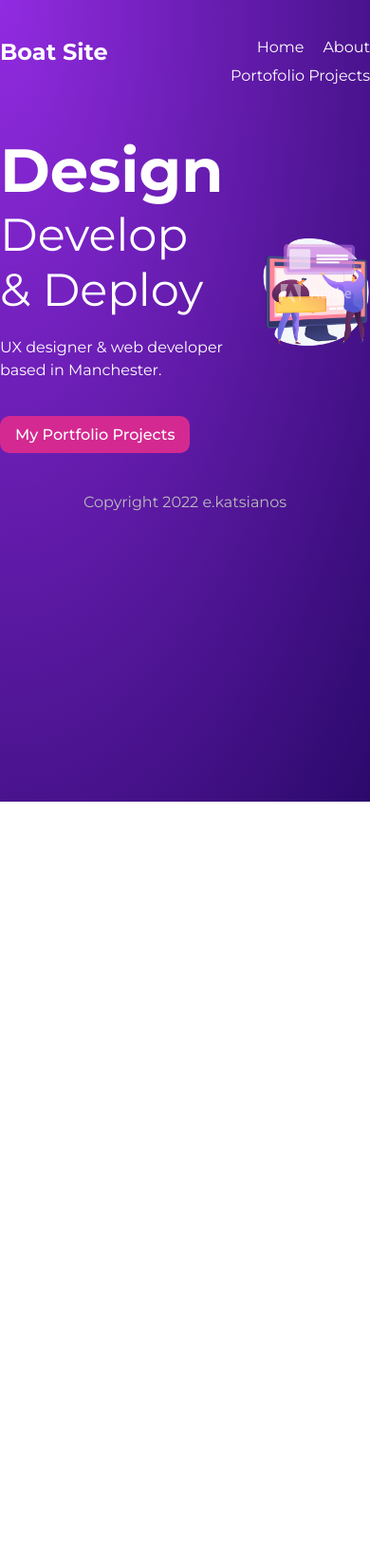
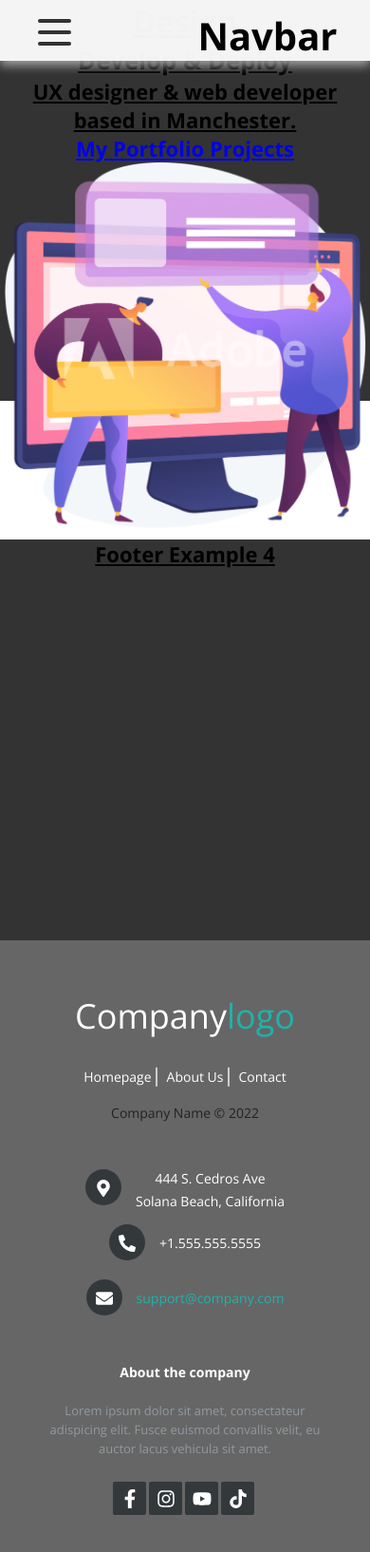
Before and after one commit to eyripidiska/gatsby-demo, a Gatsby site: page / in a window 390 px wide. Shown: the whole page at 95% size. Before the commit the page ends 844 px from the top, so only its background shows below. Built offline with nearby package versions, Linux system fonts and the light colour scheme; Gatsby itself is replaced by a stand-in of ours.

Commit message:
add nav bar and footer

```diff
--- /dev/null
+++ b/src/components/Footer.js
@@ -0,0 +1,66 @@
+import React from 'react'
+import * as styles from '../styles/footer.module.css'
+import { FaInstagram, FaFacebookF, FaYoutube, FaTiktok, FaMapMarkerAlt, FaPhoneAlt, FaEnvelope } from 'react-icons/fa';
+import { Link } from 'gatsby';
+
+export default function Footer() {
+  return (
+    <div><section>Footer Example 4</section>
+    <footer className={styles.footerDistributed}>
+
+          <div className={styles.footerLeft}>
+
+            <h3>Company<span>logo</span></h3>
+
+            <p className={styles.footerLinks}>
+              <a href="#" className={styles.link1}>Homepage</a>
+
+              <a href="#">About Us</a>
+
+              <a href="#">Contact</a>
+
+            </p>
+
+            <p className={styles.footerCompanyName}>Company Name © 2022</p>
+          </div>
+
+          <div className={styles.footerCenter}>
+
+            <div>
+              <i><FaMapMarkerAlt style={{verticalAlign:'2', fontSize:'18'}}/></i>
+              <p><span>444 S. Cedros Ave</span> Solana Beach, California</p>
+            </div>
+
+            <div>
+              <i><FaPhoneAlt style={{verticalAlign:'2', fontSize:'18'}}/></i>
+              <p>+1.555.555.5555</p>
+            </div>
+
+            <div>
+              <i><FaEnvelope style={{verticalAlign:'2', fontSize:'18'}}/></i>
+              <p><a href="mailto:support@company.com">support@company.com</a></p>
+            </div>
+
+          </div>
+
+          <div className={styles.footerRight}>
+
+            <p className={styles.footerCompanyAbout}>
+              <span>About the company</span>
+              Lorem ipsum dolor sit amet, consectateur adispicing elit. Fusce euismod convallis velit, eu auctor lacus vehicula sit amet.
+            </p>
+
+            <div className={styles.footerIcons}>
+
+              <Link to="https://tiktok.com/tasos.katsianos" target="_blank"><FaFacebookF style={{verticalAlign:'-3'}}/></Link>
+              <Link to="https://tiktok.com/tasos.katsianos" target="_blank"><FaInstagram style={{verticalAlign:'-3'}}/></Link>
+              <Link to="https://tiktok.com/tasos.katsianos" target="_blank"><FaYoutube style={{verticalAlign:'-3'}}/></Link>
+              <Link to="https://tiktok.com/tasos.katsianos" target="_blank"><FaTiktok style={{verticalAlign:'-3'}}/></Link>
+
+            </div>
+
+          </div>
+
+        </footer></div>
+  )
+}
--- a/src/components/Layout.js
+++ b/src/components/Layout.js
@@ -1,5 +1,6 @@
 import React from 'react'
 import Navbar from './Navbar';
+import Footer from './Footer';
 import '../styles/global.css'
 
 export default function Layout({children}) {
@@ -9,9 +10,10 @@ export default function Layout({children}) {
         <div className='content'>
             {children}
         </div>
-        <footer>
+        <Footer />
+{/*         <footer>
           <p>Copyright 2022 e.katsianos</p>
-        </footer>
+        </footer> */}
     </div>
   )
 }
--- a/src/components/Navbar.js
+++ b/src/components/Navbar.js
@@ -1,5 +1,6 @@
 import React from 'react'
 import { Link, graphql, useStaticQuery } from 'gatsby';
+import * as styles from '../styles/Navbar.module.css'
 
 export default function Navbar() {
   const data = useStaticQuery(graphql`
@@ -15,12 +16,20 @@ export default function Navbar() {
   const {title} = data.site.siteMetadata
 
   return (
-    <nav>
-        <h1>{title}</h1>
-        <div className='links'>
-            <Link to="/">Home</Link>
-            <Link to="/about">About</Link>
-            <Link to="/projects">Portofolio Projects</Link>
+        <nav className={styles.navbar}>
+        <div className={`${styles['navbarContainer']} ${styles['container']}`}>
+            <input type="checkbox" name="" id="" />
+            <div className={styles.hamburgerLine}>
+                <span className={`${styles['line']} ${styles['line1']}`}></span>
+                <span className={`${styles['line']} ${styles['line2']}`}></span>
+                <span className={`${styles['line']} ${styles['line3']}`}></span>
+            </div>
+            <ul className={styles.menusItems}>
+                <li><a href="#">Homepage</a></li>
+                <li><a href="#">About Us</a></li>
+                <li><a href="#">Contact</a></li>
+            </ul>
+            <h1 className={styles.logo}>Navbar</h1>
         </div>
     </nav>
   )
--- /dev/null
+++ b/src/styles/Navbar.module.css
@@ -0,0 +1,180 @@
+*,
+*::after,
+*::before{
+    box-sizing: border-box;
+    padding: 0;
+    margin: 0;
+}
+
+.html{
+    font-size: 62.5%;
+}
+
+.navbar input[type="checkbox"],
+.navbar .hamburgerLine {
+    display: none;
+}
+
+.container {
+    max-width: 1200px;
+    width: 90%;
+    margin: auto;
+}
+
+.navbar {
+    box-shadow: 0px 5px 10px 0px #aaa;
+    position: fixed;
+    width: 100%;
+    background: #fff;
+    color: #000;
+    opacity: 0.85;
+    z-index: 100;
+}
+
+.navbarContainer {
+    display: flex;
+    justify-content: space-between;
+    height: 64px;
+    align-items: center;
+}
+
+.menusItems {
+    order: 2;
+    display: flex;
+}
+.logo {
+    order: 1;
+    font-size: 2.3rem;
+}
+
+.menusItems li {
+    list-style: none;
+    margin-left: 1.5rem;
+    font-size: 1.3rem;
+}
+
+.navbar a {
+    color: #444;
+    text-decoration: none;
+    font-weight: 500;
+    transition: color 0.3s ease-in-out;
+}
+
+.navbar a:hover {
+    color: #117964;
+}
+
+@media (max-width: 768px) {
+    .navbar{
+        opacity: 0.95;
+    }
+
+    .navbarContainer input[type="checkbox"],
+    .navbarContainer .hamburgerLine {
+        display: block;
+    }
+
+    .navbarContainer {
+        display: block;
+        position: relative;
+        height: 64px;
+    }
+
+    .navbarContainer input[type="checkbox"] {
+        position: absolute;
+        display: block;
+        height: 32px;
+        width: 30px;
+        top: 20px;
+        left: 20px;
+        z-index: 5;
+        opacity: 0;
+        cursor: pointer;
+    }
+
+    .navbarContainer .hamburgerLine {
+        display: block;
+        height: 28px;
+        width: 35px;
+        position: absolute;
+        top: 20px;
+        left: 20px;
+        z-index: 2;
+        display: flex;
+        flex-direction: column;
+        justify-content: space-between;
+    }
+
+    .navbarContainer .hamburgerLine .line {
+        display: block;
+        height: 4px;
+        width: 100%;
+        border-radius: 10px;
+        background: #333;
+    }
+
+    .navbarContainer .hamburgerLine .line1 {
+        transform-origin: 0% 0%;
+        transition: transform 0.3s ease-in-out;
+    }
+
+    .navbarContainer .hamburgerLine .line2 {
+        transition: transform 0.2s ease-in-out;
+    }
+
+    .navbarContainer .hamburgerLine .line3 {
+        transform-origin: 0% 100%;
+        transition: transform 0.3s ease-in-out;
+    }
+
+    .navbar .menusItems {
+        padding-top: 100px;
+        background: #fff;
+        height: 100vh;
+        max-width: 300px;
+        transform: translate(-150%);
+        display: flex;
+        flex-direction: column;
+        margin-left: -40px;
+        padding-left: 40px;
+        transition: transform 0.5s ease-in-out;
+        box-shadow:  5px 0px 10px 0px #aaa;
+        overflow: scroll;
+    }
+
+    .navbar .menusItems li {
+        margin-bottom: 1.8rem;
+        font-size: 1.1rem;
+        font-weight: 500;
+    }
+
+    .logo {
+        position: absolute;
+        top: 10px;
+        right: 15px;
+        font-size: 2.5rem;
+    }
+
+    .navbarContainer input[type="checkbox"]:checked ~ .menusItems {
+        transform: translateX(0);
+    }
+
+    .navbarContainer input[type="checkbox"]:checked ~ .hamburgerLine .line1 {
+        transform: rotate(45deg);
+    }
+
+    .navbarContainer input[type="checkbox"]:checked ~ .hamburgerLine .line2 {
+        transform: scaleY(0);
+    }
+
+    .navbarContainer input[type="checkbox"]:checked ~ .hamburgerLine .line3 {
+        transform: rotate(-45deg);
+    }
+
+}
+
+@media (max-width: 500px) {
+    .navbarContainer input[type="checkbox"]:checked ~ .logo{
+        display: none;
+    }
+}
--- /dev/null
+++ b/src/styles/footer.module.css
@@ -0,0 +1,200 @@
+@import url(https://fonts.googleapis.com/css?family=Open+Sans:400,500,300,700);
+
+* {
+  font-family: Open Sans;
+}
+
+section {
+  width: 100%;
+  display: inline-block;
+  background: #333;
+  height: 50vh;
+  text-align: center;
+  font-size: 22px;
+  font-weight: 700;
+  text-decoration: underline;
+}
+
+.footerDistributed {
+	background: #666;
+	box-shadow: 0 1px 1px 0 rgba(0, 0, 0, 0.12);
+	box-sizing: border-box;
+	width: 100%;
+	text-align: left;
+	font: bold 16px sans-serif;
+	padding: 55px 50px;
+}
+
+.footerDistributed .footerLeft,
+.footerDistributed .footerCenter,
+.footerDistributed .footerRight {
+	display: inline-block;
+	vertical-align: top;
+}
+
+/* Footer left */
+
+.footerDistributed .footerLeft {
+	width: 40%;
+}
+
+/* The company logo */
+
+.footerDistributed h3 {
+	color:  #ffffff;
+	font: normal 36px 'Open Sans', cursive;
+	margin: 0;
+}
+
+.footerDistributed h3 span {
+	color:  lightseagreen;
+}
+
+/* Footer links */
+
+.footerDistributed .footerLinks {
+	color:  #ffffff;
+	margin: 20px 0 12px;
+	padding: 0;
+}
+
+.footerDistributed .footerLinks a {
+	display:inline-block;
+	line-height: 1.8;
+  font-weight:400;
+	text-decoration: none;
+	color:  inherit;
+}
+
+.footerDistributed .footerCompanyName {
+	color:  #222;
+	font-size: 14px;
+	font-weight: normal;
+	margin: 0;
+}
+
+/* Footer Center */
+
+.footerDistributed .footerCenter {
+	width: 35%;
+}
+
+.footerDistributed .footerCenter i {
+	background-color:  #33383b;
+	color: #ffffff;
+	font-size: 25px;
+	width: 38px;
+	height: 38px;
+	border-radius: 50%;
+	text-align: center;
+	line-height: 42px;
+	margin: 10px 15px 10px -10px;
+	vertical-align: middle;
+    display: inline-block;
+
+}
+
+.footerDistributed .footerCenter i.faEnvelope {
+	font-size: 17px;
+	line-height: 38px;
+}
+
+.footerDistributed .footerCenter p {
+	display: inline-block;
+	color: #ffffff;
+    font-weight:400;
+	vertical-align: middle;
+	margin:0;
+}
+
+.footerDistributed .footerCenter p span {
+	display:block;
+	font-weight: normal;
+	font-size:14px;
+	line-height:2;
+}
+
+.footerDistributed .footerCenter p a {
+	color:  lightseagreen;
+	text-decoration: none;;
+}
+
+.footerDistributed .footerLinks a:before {
+  content: "|";
+  font-weight:300;
+  font-size: 20px;
+  left: 0;
+  color: #fff;
+  display: inline-block;
+  padding-right: 5px;
+}
+
+.footerDistributed .footerLinks .link1:before {
+  content: none;
+}
+
+/* Footer Right */
+
+.footerDistributed .footerRight {
+	width: 20%;
+}
+
+.footerDistributed .footerCompanyAbout {
+	line-height: 20px;
+	color:  #92999f;
+	font-size: 13px;
+	font-weight: normal;
+	margin: 0;
+}
+
+.footerDistributed .footerCompanyAbout span {
+	display: block;
+	color:  #ffffff;
+	font-size: 14px;
+	font-weight: bold;
+	margin-bottom: 20px;
+}
+
+.footerDistributed .footerIcons {
+	margin-top: 25px;
+}
+
+.footerDistributed .footerIcons a {
+	display: inline-block;
+	width: 35px;
+	height: 35px;
+	cursor: pointer;
+	background-color:  #33383b;
+	border-radius: 2px;
+
+	font-size: 20px;
+	color: #ffffff;
+	text-align: center;
+	line-height: 35px;
+
+	margin-right: 3px;
+	margin-bottom: 5px;
+}
+
+/* If you don't want the footer to be responsive, remove these media queries */
+
+@media (max-width: 880px) {
+
+	.footerDistributed {
+		font: bold 14px sans-serif;
+	}
+
+	.footerDistributed .footerLeft,
+	.footerDistributed .footerCenter,
+	.footerDistributed .footerRight {
+		display: block;
+		width: 100%;
+		margin-bottom: 40px;
+		text-align: center;
+	}
+
+	.footerDistributed .footerCenter i {
+		margin-left: 0;
+	}
+
+}
--- a/src/styles/global.css
+++ b/src/styles/global.css
@@ -1,4 +1,4 @@
-@import url('https://fonts.googleapis.com/css2?family=Montserrat:wght@300;400;500;700&display=swap');
+/* @import url('https://fonts.googleapis.com/css2?family=Montserrat:wght@300;400;500;700&display=swap');
 
 * {
   margin: 0;
@@ -17,11 +17,11 @@ body {
 p {
   margin: 16px auto;
   line-height: 1.5em;
-}
+} */
 
 /* layout & nav */
-.layout {
-  max-width: 1200px;
+/* .layout {
+
   margin: 0 auto;
 }
 nav {
@@ -42,9 +42,4 @@ nav a {
 }
 nav a:hover {
   border-color: white;
-}
-footer p{
-  text-align: center;
-  color: #bbb;
-  margin: 40px auto;
-}
+} */
--- a/src/styles/home.module.css
+++ b/src/styles/home.module.css
@@ -1,4 +1,4 @@
-.header {
+/* .header {
     display: grid;
     grid-template-columns: 1fr 1fr;
     grid-gap: 40px;
@@ -19,4 +19,4 @@
     border-radius: 10px;
     margin-top: 20px;
     font-weight: 500;
-  }
+  } */
```
Also changed, not shown: package.json (+6 -1 lines), 1 other file.
